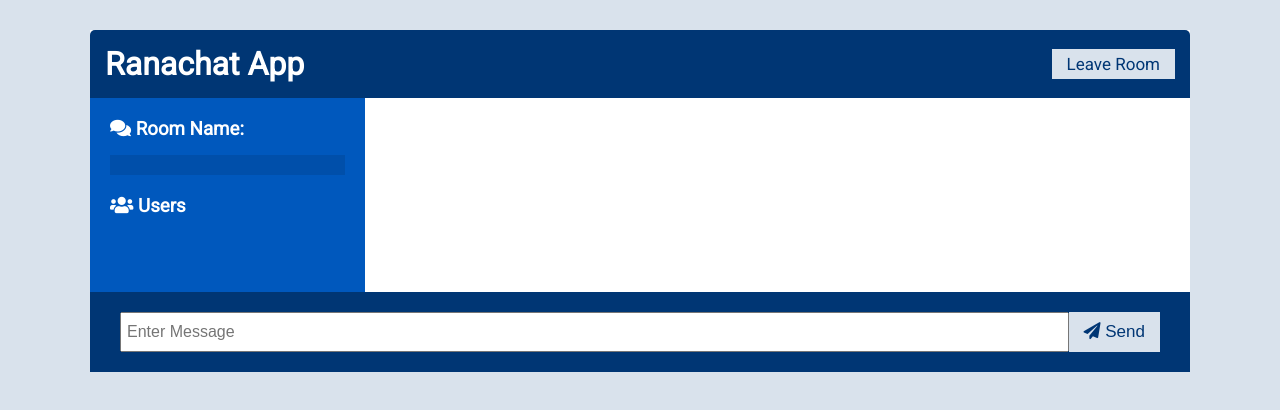
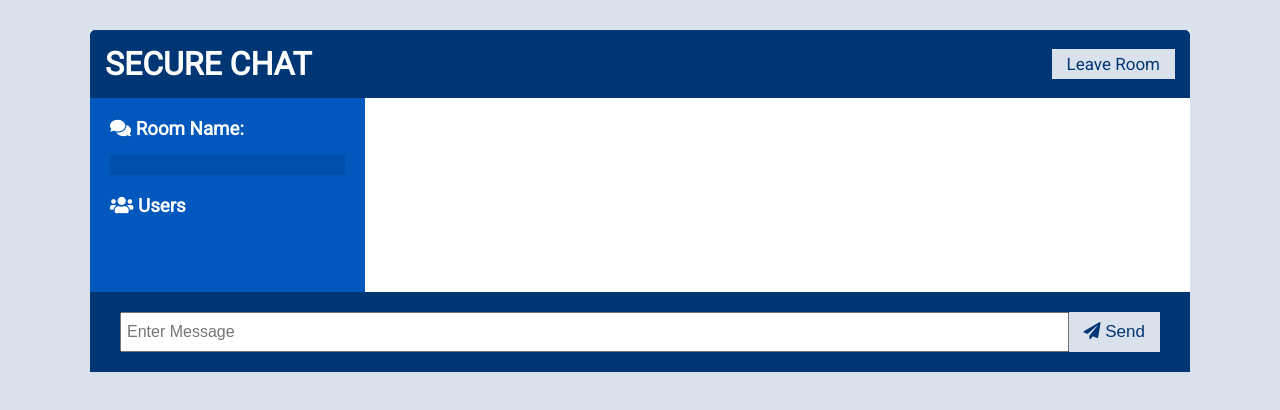
Before and after one commit to owlrana/chat-app, a website: page public/chat.html in a window 1280 px wide. Drawn offline with nearby package versions, Linux system fonts and the light colour scheme; no server answers.

Commit message:
secure chat renamed

```diff
--- a/public/chat.html
+++ b/public/chat.html
@@ -5,12 +5,12 @@
   <meta name="viewport" content="width=device-width, initial-scale=1.0">
   <link rel="stylesheet" href="https://cdnjs.cloudflare.com/ajax/libs/font-awesome/5.12.1/css/all.min.css" integrity="sha256-mmgLkCYLUQbXn0B1SRqzHar6dCnv9oZFPEC1g1cwlkk=" crossorigin="anonymous" />
   <link rel="stylesheet" href="css/style.css">
-  <title>Ranachat App</title>
+  <title>SECURE CHAT</title>
 </head>
 <body>
   <div class="chat-container">
     <header class="chat-header">
-      <h1>Ranachat App</h1>
+      <h1>SECURE CHAT</h1>
       <a href="index.html" class="btn">Leave Room</a>
     </header>
     <main class="chat-main">
```
Also changed, not shown: public/index.html (+2 -2 lines).
